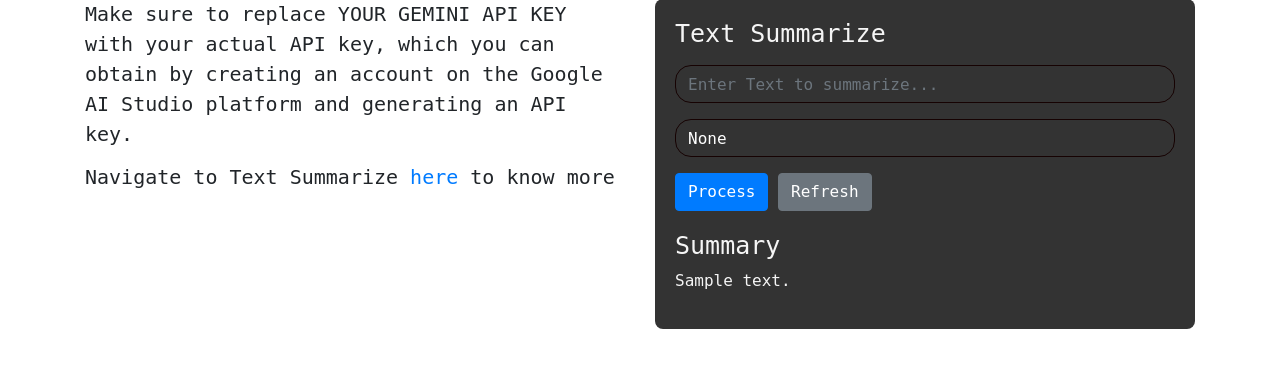
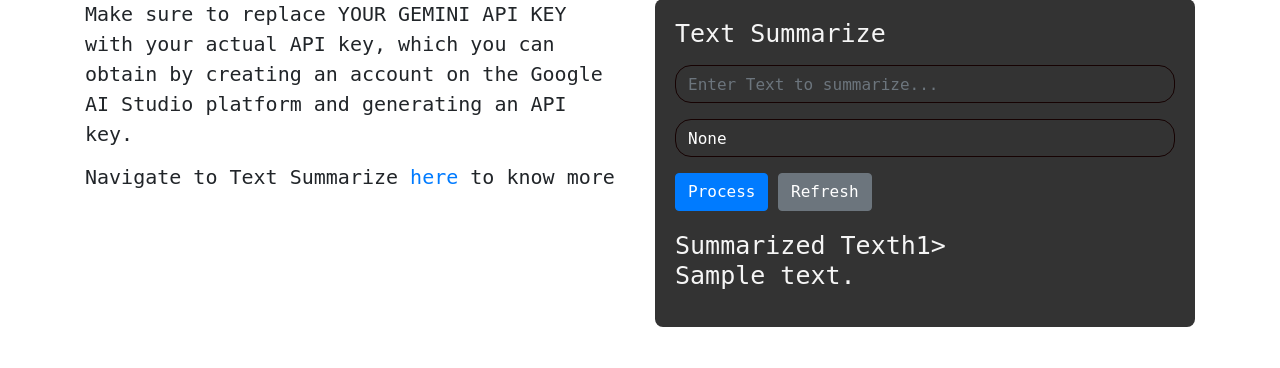
Before and after one commit to Minty-cyber/BasicLingua-Webapp, a Django app: template Lib_app/templates/Text_Summarize.html in a window 1280 px wide. Shown: the part 155-523 px from the top of the page. Run offline with Django 5.2, Linux system fonts and the light colour scheme; tables that the repository leaves empty hold one stand-in row (values such as "Sample post"); the template is opened without the code that fills it: values that come from a table or form of the project are taken from there, most other values are stand-ins (such as "Sample title", 1, 10 or a date in 2020); some libraries are stand-ins or nearby versions.

Commit message:
Lib_app/templates/Text_Summarize: final result rendering functionality

```diff
--- a/Lib_app/templates/Text_Summarize.html
+++ b/Lib_app/templates/Text_Summarize.html
@@ -41,8 +41,8 @@ Text Summarize
 
                 <div id="extraction-result" style="margin-top: 20px;">
                     {% if summary %}
-                        <h1 style="font-size: 25px;">Summary</h1>
-                        <p style="word-wrap: break-word;">{{answer}}</p>
+                        <h1 style="font-size: 25px;">Summarized Texth1>
+                        <p style="word-wrap: break-word;">{{summary}}</p>
                     {% endif %}
                 </div>
         </div>
```
